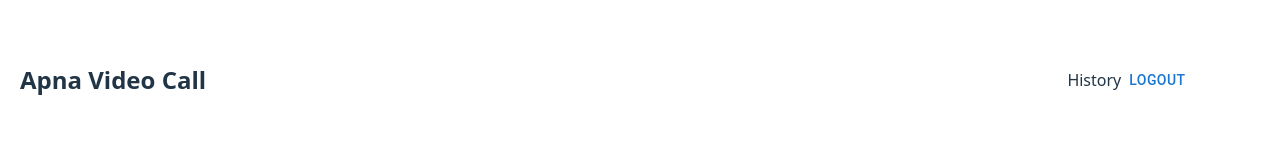
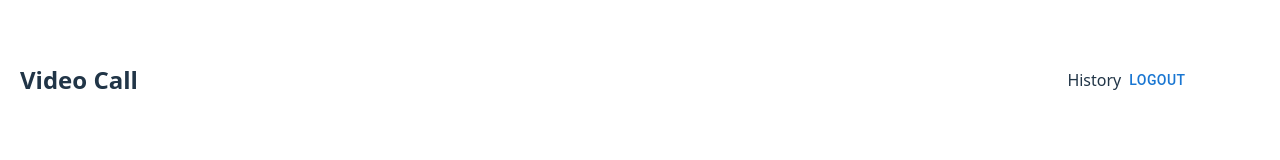
Before and after one commit to Riteshsoni77/Video-Conferencing-App, a React app in the folder frontend/: page /home in a window 1280 px wide. Shown: the top 160 px of the page. Built offline with nearby package versions, Linux system fonts and the light colour scheme; sample sign-in values are in the browser's storage; some icons are missing; the HTML template or start-up script is replaced by a standard one.

Commit message:
completed

```diff
--- a/frontend/src/pages/home.jsx
+++ b/frontend/src/pages/home.jsx
@@ -27,7 +27,7 @@ function HomeComponent() {
 
                 <div style={{ display: "flex", alignItems: "center" }}>
 
-                    <h2>Apna Video Call</h2>
+                    <h2> Video Call</h2>
                 </div>
 
                 <div style={{ display: "flex", alignItems: "center" }}>
```
